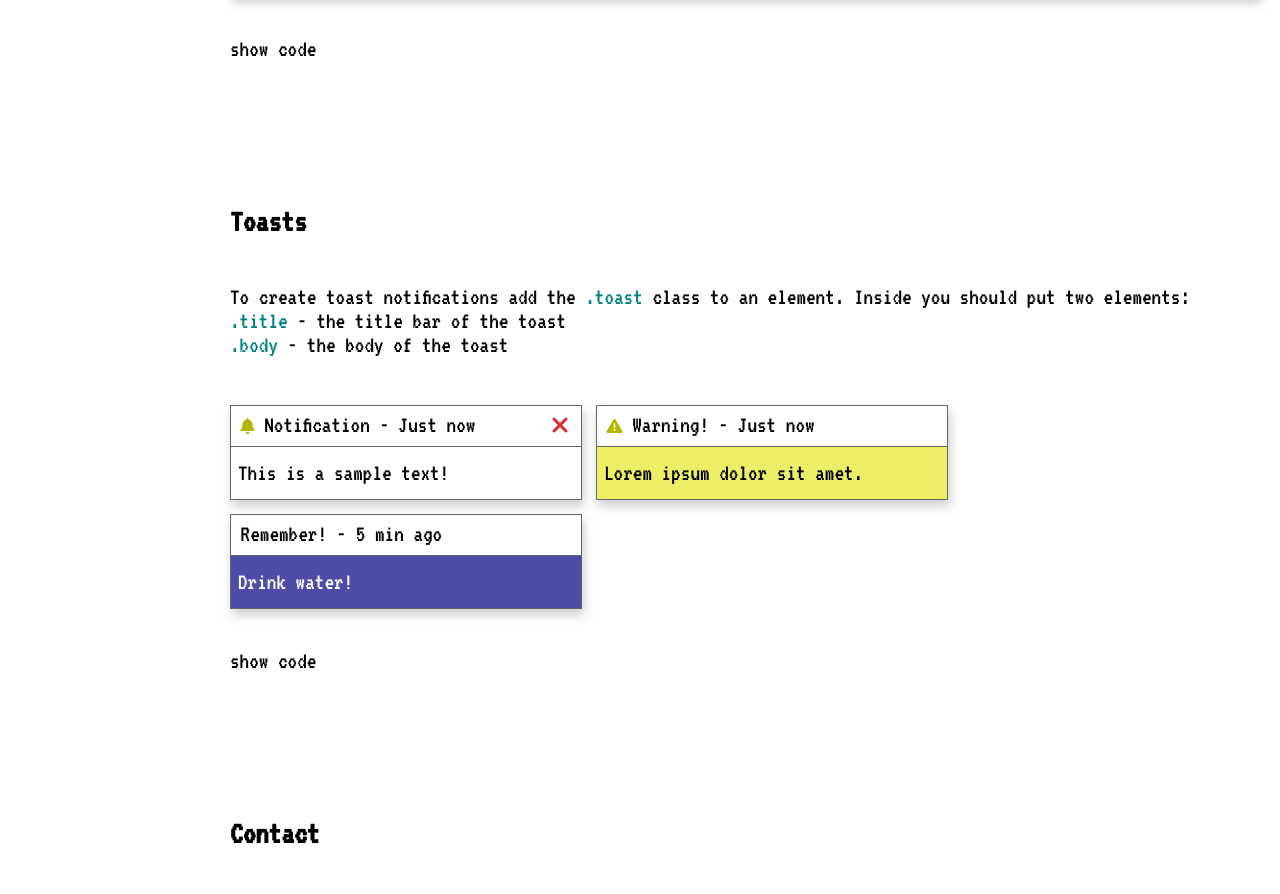
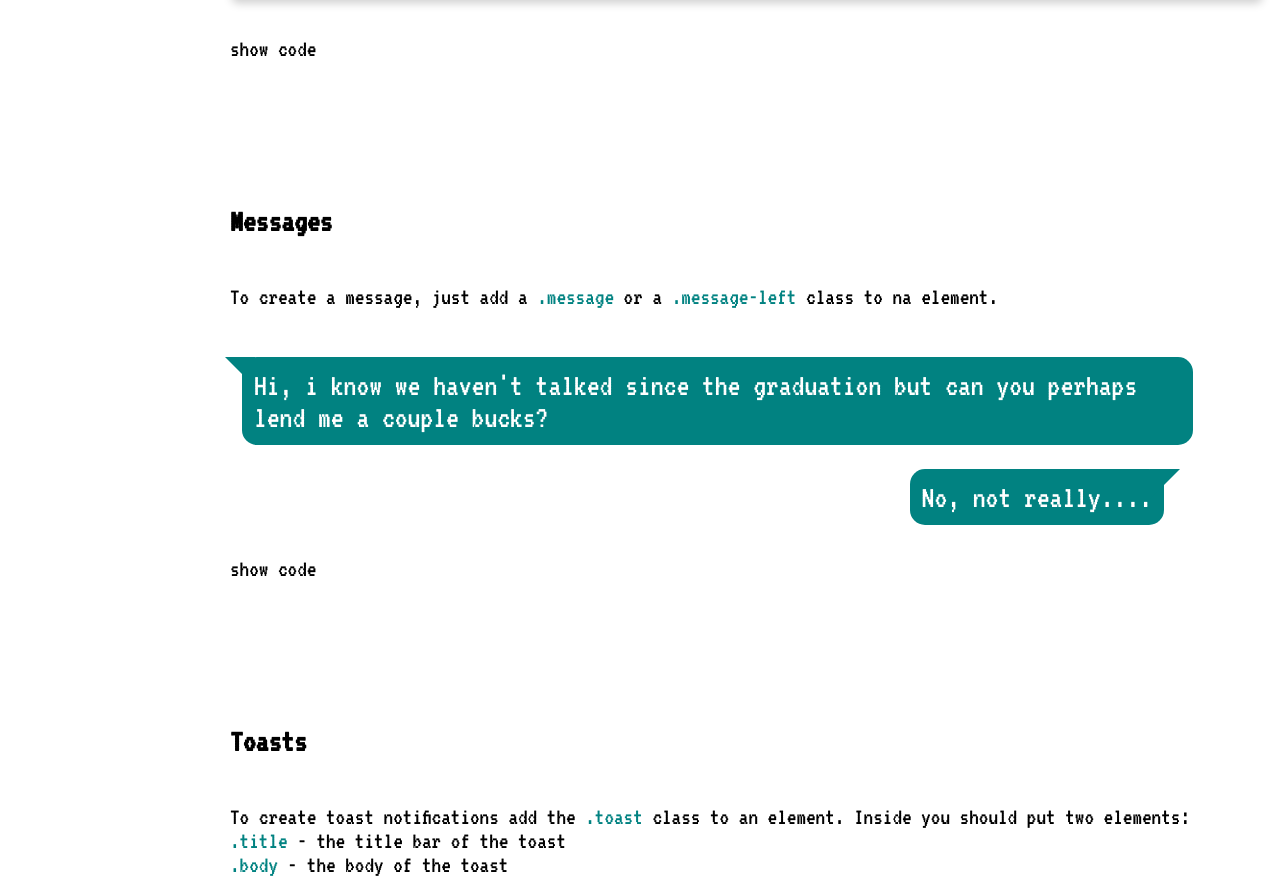
Before and after one commit to Mateusz-Szymkiewicz1/uzbek.css, a website: page documentation.html in a window 1280 px wide. Shown: the part 10381-11275 px from the top of the page. Drawn offline with nearby package versions, Linux system fonts and the light colour scheme.

Commit message:
messages

```diff
--- a/css/main.css
+++ b/css/main.css
@@ -153,7 +153,7 @@
 }
 
 .dark .toast{
-  border: 1px solid #777;
+  border: 1px solid #ccc;
 }
 
 .dark .toast .body{
--- a/documentation.html
+++ b/documentation.html
@@ -407,6 +407,14 @@
       </div><br/>
       <p class="mt-2 font-sm link" onclick="toggle_code('alerts')">show code</p>
       <pre><code class="lang-html target alerts_target"></code></pre>
+      <h2 id="messages" class="pt-5 mb-3 font-md mt-3">Messages</h2>
+      <p class="font-sm mt-3 mb-3">To create a message, just add a <span class="txt-primary">.message</span> or a <span class="txt-primary">.message-left</span> class to na element.</p>
+      <div class="messages">
+        <div class="message-left ml-1">Hi, i know we haven't talked since the graduation but can you perhaps lend me a couple bucks?</div>
+        <div class="message mt-2 float-r mr-5">No, not really....</div>
+      </div><br/>
+      <p class="mt-5 clear-both font-sm link" onclick="toggle_code('messages')">show code</p>
+      <pre><code class="lang-html target messages_target"></code></pre>
       <h2 id="toasts" class="pt-5 mb-3 font-md mt-3">Toasts</h2>
       <p class="font-sm mt-3 mb-3">To create toast notifications add the <span class="txt-primary">.toast</span> class to an element. Inside you should put two elements:<br/><span class="txt-primary">.title</span> - the title bar of the toast<br/><span class="txt-primary">.body</span> - the body of the toast</p>
       <div class="toasts row" style="gap: 14px;">
--- /dev/null
+++ b/uzbek/components/_message.scss
@@ -0,0 +1,36 @@
+.message, .message-right, .message-left{
+  width: fit-content;
+  max-width: 90%;
+  border-radius: 15px;
+  background: map-get($colors,"primary");
+  color: #fff;
+  padding: 12px;
+  font-size: $base-font-size;
+  position: relative;
+}
+
+@mixin message-before {
+  content: "";
+  width: 0px;
+  height: 0px;
+  position: absolute;
+  border-left: 15px solid map-get($colors,"primary");
+  border-right: 15px solid transparent;
+  border-top: 15px solid map-get($colors,"primary");
+  border-bottom: 15px solid transparent;
+  top: 0px;
+}
+
+.message:before, .message-right:before{
+  @include message-before;
+  right: -16px;
+}
+
+.message-left:before{
+  @include message-before;
+  left: -17px;
+  border-left: 15px solid transparent;
+  border-right: 15px solid map-get($colors,"primary");
+  border-top: 15px solid map-get($colors,"primary");
+  border-bottom: 15px solid transparent;
+}
--- a/uzbek/index.scss
+++ b/uzbek/index.scss
@@ -22,6 +22,7 @@
 @import 'components/badge';
 @import 'components/alert';
 @import 'components/toast';
+@import 'components/message';
 
 // utilities
 @import 'utilities';
```
Also changed, not shown: index.html (+3 -1 lines), css/index.css, css/uzbek.css.
